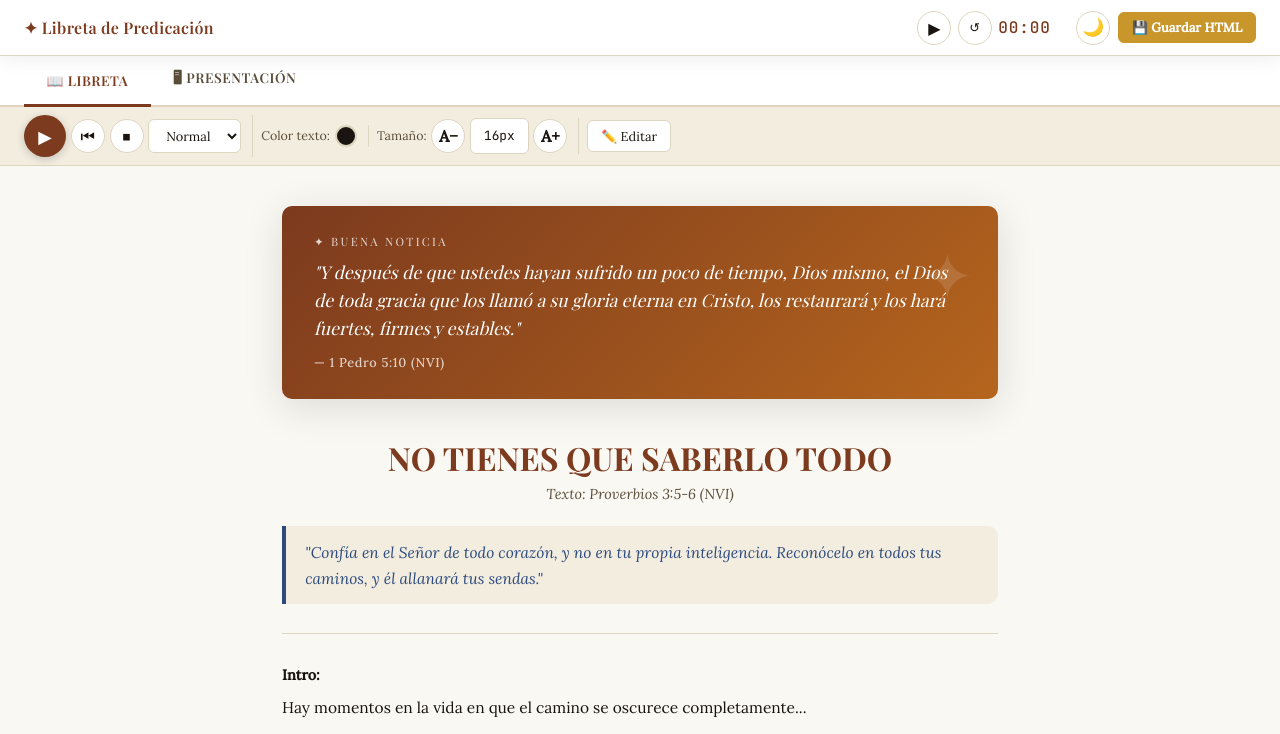
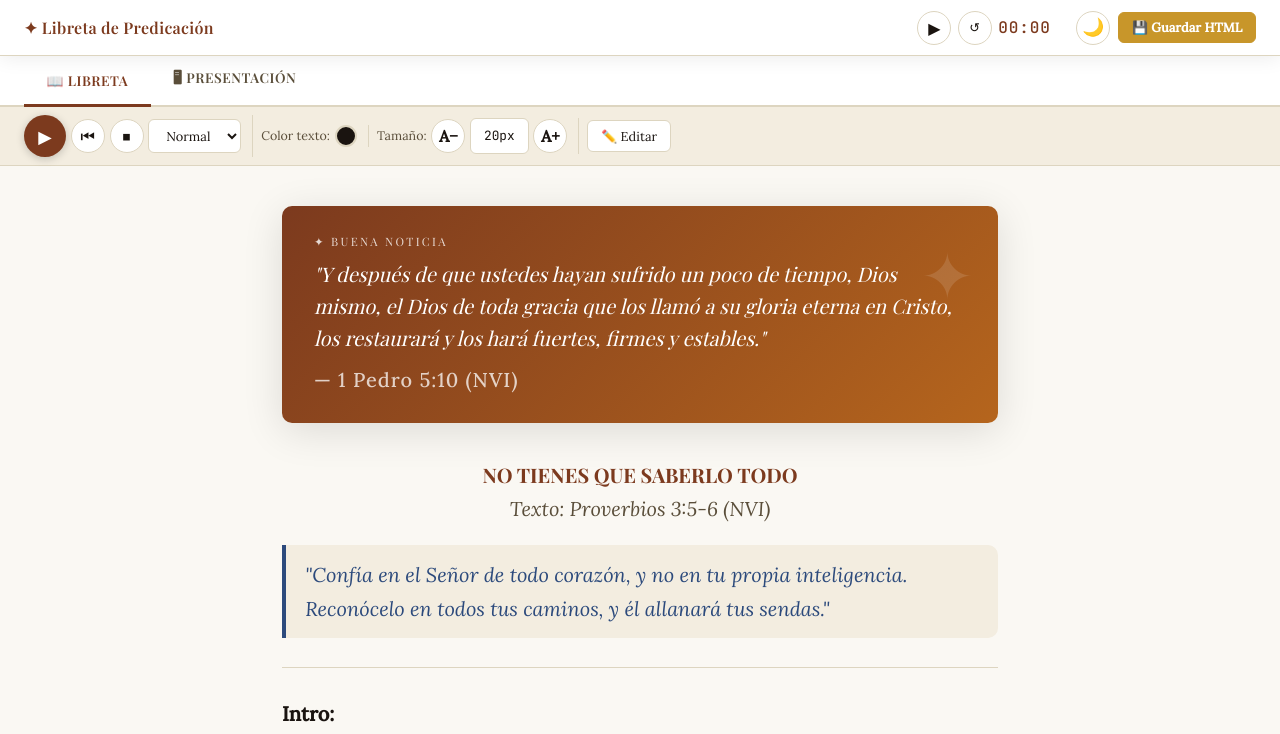
Before and after one commit to EJAM3/no-tienes-que-saberlo-todo, a plain HTML site: page index.html in a window 1280 px wide. Both pictures are taken after a click on the button "A−". Shown: the top 734 px of the page. Drawn offline with nearby package versions, Linux system fonts and the light colour scheme; a web font is replaced by a local one.

Commit message:
Update index.html

```diff
--- a/index.html
+++ b/index.html
@@ -462,7 +462,7 @@ body {
     <div class="tool-group">
       <span style="font-size:.78rem;color:var(--text2);">Tamaño:</span>
       <button class="btn btn-icon" id="fontDecrease" title="Reducir texto" style="font-size:1rem;font-weight:700">A−</button>
-      <span class="btn" id="fontSizeDisplay" style="min-width:42px;text-align:center;cursor:default;font-family:var(--font-mono);font-size:.8rem">18px</span>
+      <span class="btn" id="fontSizeDisplay" style="min-width:42px;text-align:center;cursor:default;font-family:var(--font-mono);font-size:.8rem">20px</span>
       <button class="btn btn-icon" id="fontIncrease" title="Agrandar texto" style="font-size:1rem;font-weight:700">A+</button>
     </div>
     <div class="tool-group">
@@ -956,19 +956,30 @@ document.getElementById('ttsSpeed').addEventListener('change', () => {
 // ══════════════════════════════
 // FONT SIZE
 // ══════════════════════════════
-let fontSize = 18;
+let fontSize = 20;
 const fontSizeDisplay = document.getElementById('fontSizeDisplay');
 const sermonContent = document.getElementById('sermonContent');
 
 function applyFontSize() {
-  sermonContent.style.fontSize = fontSize + 'px';
+  // Apply to every text-bearing element inside the sermon
+  sermonContent.querySelectorAll(
+    '.intro-text, .bullet-text, .scripture-quote, .cross-ref-text, ' +
+    '.section-header, .main-verse-block, .sermon-title, .sermon-text-ref, ' +
+    '.buena-noticia-verse, .buena-noticia-ref, .conclusion-line, ' +
+    '.conclusion-final, .intro-label, .scripture-ref-badge, ' +
+    '.cross-ref-badge, .conclusion-label'
+  ).forEach(el => { el.style.fontSize = fontSize + 'px'; });
   fontSizeDisplay.textContent = fontSize + 'px';
 }
+
+// Set initial size on load
+applyFontSize();
+
 document.getElementById('fontIncrease').addEventListener('click', () => {
-  if (fontSize < 36) { fontSize += 2; applyFontSize(); }
+  if (fontSize < 42) { fontSize += 2; applyFontSize(); }
 });
 document.getElementById('fontDecrease').addEventListener('click', () => {
-  if (fontSize > 12) { fontSize -= 2; applyFontSize(); }
+  if (fontSize > 20) { fontSize -= 2; applyFontSize(); }
 });
 
 // Load voices async
```
